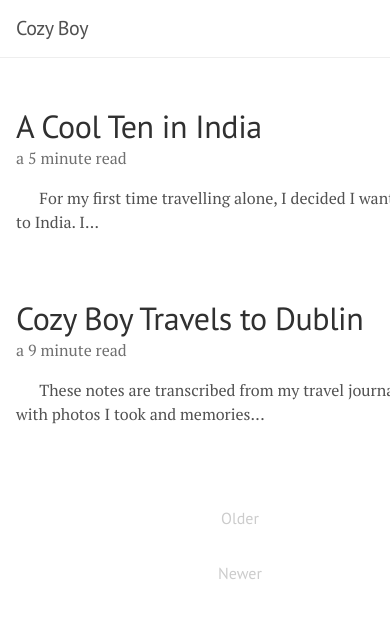
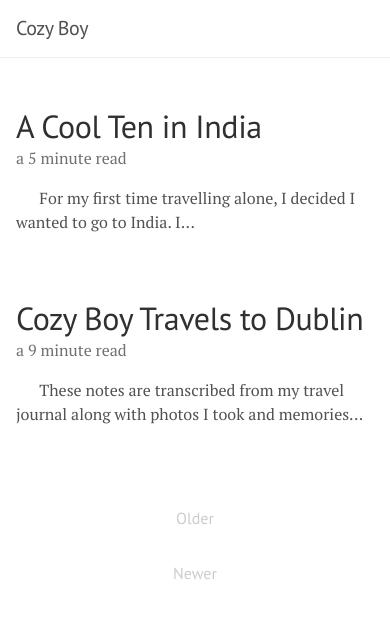
Before and after one commit to amccannv/amccannv.github.io, a Jekyll site: the page built from index.html, in a window 390 px wide. Shown: the top 618 px of the page. Built offline with Jekyll 4.4.1, drawn with Linux system fonts in a browser that asks for light colours; nearby versions of some CDN libraries; the list of posts is cut into pages by our own code.

Commit message:
mobile fix.

```diff
--- a/public/css/lanyon.css
+++ b/public/css/lanyon.css
@@ -74,7 +74,6 @@ h1, h2, h3, h4, h5, h6 {
 
 .container {
   max-width: 30rem;
-  min-width: 30rem;
 }
 @media (min-width: 38em) {
   .container {
```
